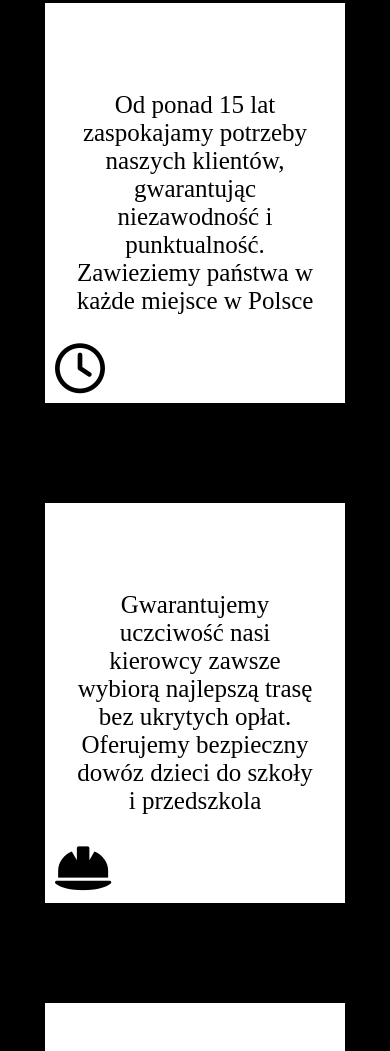
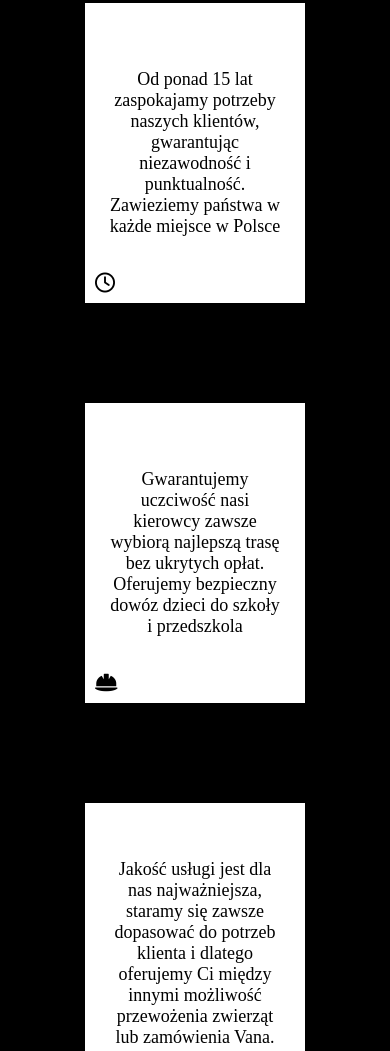
Before and after one commit to Mickelele/Taxi_Twoja, a plain HTML site: page index.html in a window 390 px wide. Shown: the part 1017-2068 px from the top of the page. Drawn offline with Linux system fonts and the light colour scheme.

Commit message:
Add files via upload

```diff
--- a/index-styles/strona-informacje.css
+++ b/index-styles/strona-informacje.css
@@ -69,6 +69,7 @@
         font-size: 35px;
         width: 100%;
         flex-direction: column;
+        gap: 80px;
     }
 
 
@@ -96,7 +97,7 @@
 }
 
 
-@media (max-width: 400px)
+@media (max-width: 450px)
 {
     .info-container
     {
--- a/index-styles/strona-opis.css
+++ b/index-styles/strona-opis.css
@@ -72,7 +72,7 @@
 @media (max-width: 1300px) {
     .frame-container {
         flex-direction: column;
-        gap: 30px;
+        gap: 70px;
         align-items: center;
     }
 
@@ -92,7 +92,7 @@
 
 
 
-@media (max-width: 350px)
+@media (max-width: 400px)
 {
 
 
@@ -112,13 +112,13 @@
 
     .fa-clock, .fa-helmet-safety, .fa-paw
     {
-    font-size: 0px;
+    font-size: 20px;
     }
 }
 
 
 
-@media (max-width: 400px)
+@media (max-width: 450px)
 {
     .frame-container
     {
```
